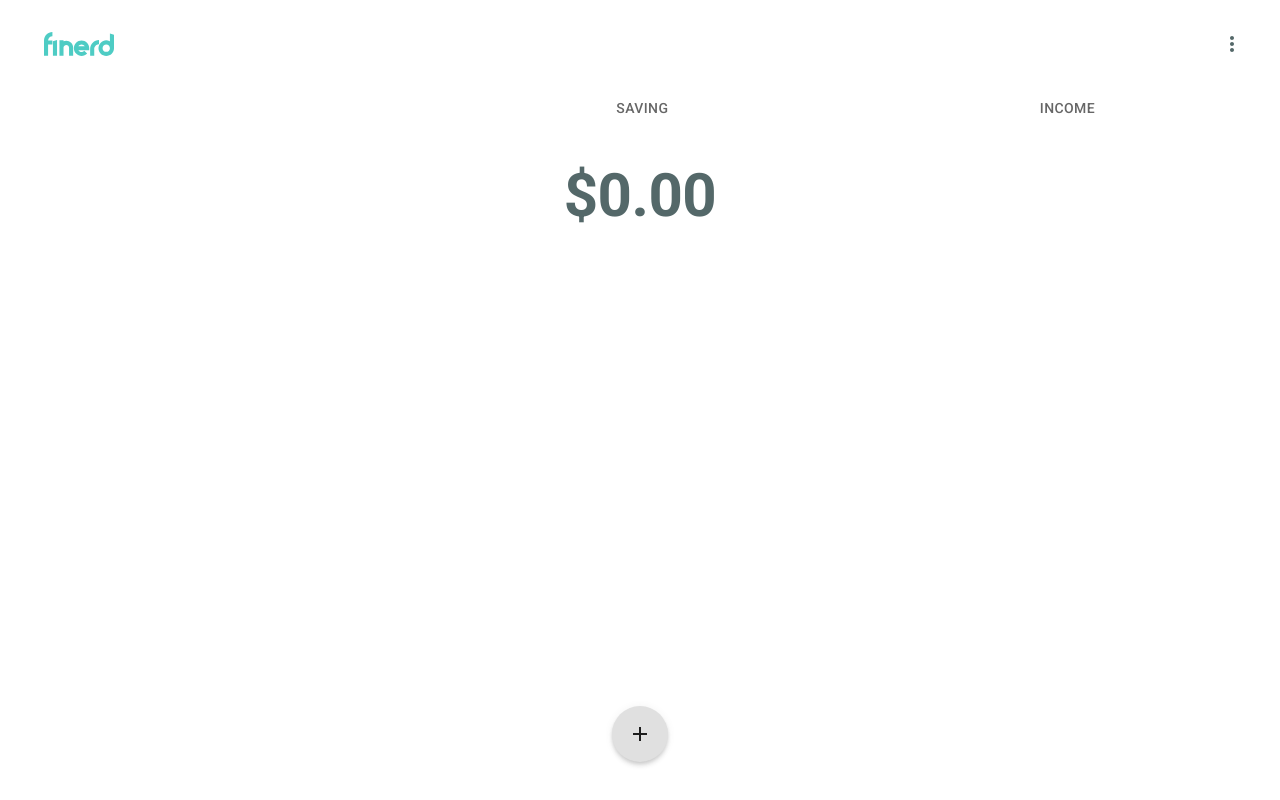
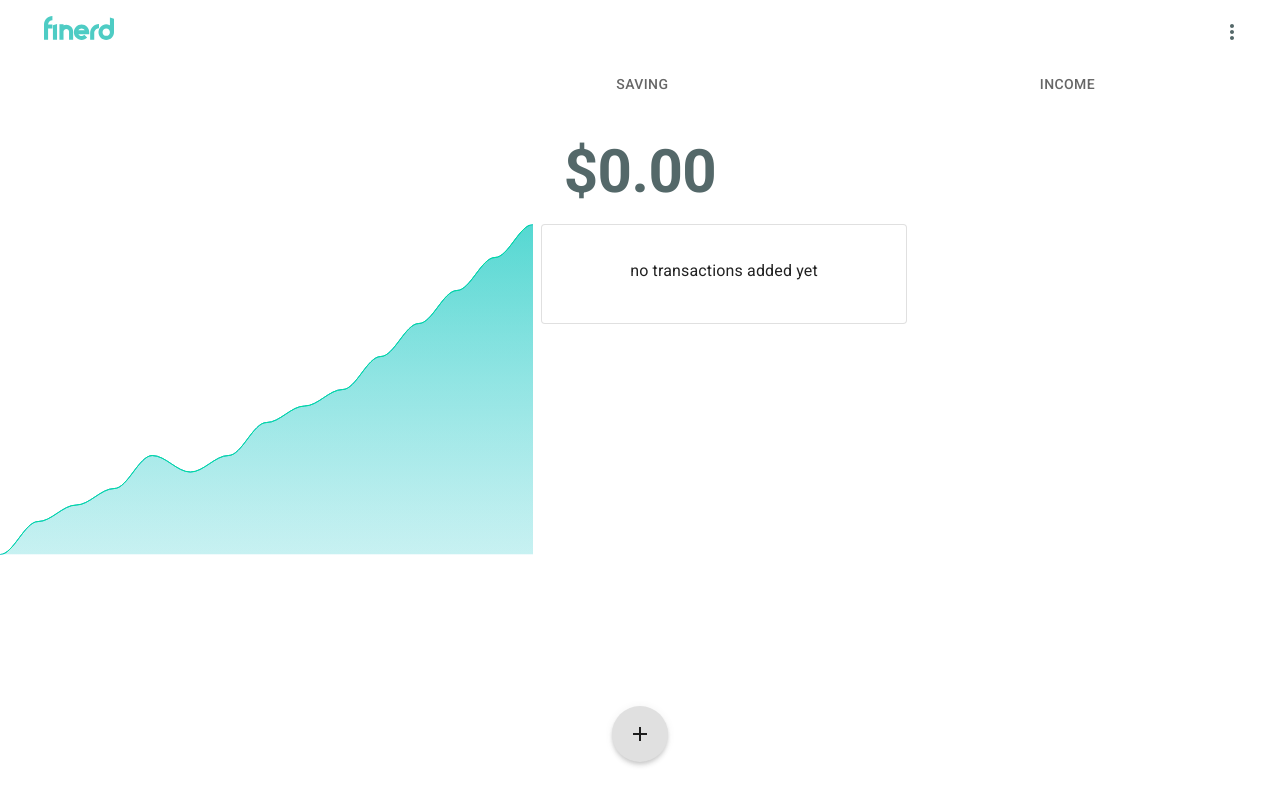
Before and after one commit to tchapsdev/finerd, a Next.js app: page / in a window 1280 px wide. Built offline with nearby package versions, Linux system fonts and the light colour scheme.

Commit message:
fix empty screen when there are no transactions

```diff
--- a/src/components/navbar/Navbar.tsx
+++ b/src/components/navbar/Navbar.tsx
@@ -52,9 +52,8 @@ export const Navbar = () => {
 	}, [current, tabs]);
 
 	return (
-		<>
-			<Menubar />
-			<Grid container alignItems="center" justifyContent="space-between" sx={{ rowGap: 3 }}>
+		<Menubar>
+			<Grid container alignItems="center" justifyContent="center" sx={{ rowGap: 3 }}>
 				<Grid item xs={12}>
 					<TabContainer className="tabs tabs-boxed" value={current} onChange={handleChange} centered>
 						{tabs.map((tab, index) => (
@@ -68,6 +67,6 @@ export const Navbar = () => {
 					</Typography>
 				</Grid>
 			</Grid>
-		</>
+		</Menubar>
 	);
 };
--- a/src/components/navbar/menubar/Menubar.tsx
+++ b/src/components/navbar/menubar/Menubar.tsx
@@ -1,13 +1,14 @@
 import MoreIcon from '@mui/icons-material/MoreVert';
 import { AppBar, Box, Container, IconButton, ImageList, ImageListItem, Toolbar } from '@mui/material';
+import { ReactNode } from 'react';
 
-export const Menubar = () => (
+export const Menubar = ({ children }: { children?: ReactNode }) => (
 	<Box sx={{ flexGrow: 1 }}>
 		<AppBar position="static" color="inherit" elevation={0} sx={{ boxShadow: 'none' }}>
 			<Container maxWidth={false}>
-				<Toolbar variant="dense">
+				<Toolbar variant="dense" sx={{ pt: 0 }}>
 					<Box sx={{ display: { xs: 'flex' }, flexGrow: 1 }}>
-						<IconButton edge="start" color="inherit">
+						<IconButton edge="start" color="inherit" sx={{ fontSize: 'inherit', pt: 0 }}>
 							<ImageList sx={{ minWidth: '70px', width: '70px' }} cols={1}>
 								<ImageListItem>
 									<img src={'/images/logo-cropped.svg'} alt="logo" loading="lazy" />
@@ -21,6 +22,7 @@ export const Menubar = () => (
 					</IconButton>
 				</Toolbar>
 			</Container>
+			{<>{children}</>}
 		</AppBar>
 	</Box>
 );
--- a/src/components/transactions/chart/Chart.tsx
+++ b/src/components/transactions/chart/Chart.tsx
@@ -50,6 +50,9 @@ const map: Record<TransactionType, TransactionType> = {
 	saving: 'expense',
 };
 
+// generate a default chart data when no transactions are available
+const dummy: number[] = [0, 0.1, 0.15, 0.2, 0.3, 0.25, 0.3, 0.4, 0.45, 0.5, 0.6, 0.7, 0.8, 0.9, 1];
+
 export const Chart = ({ transactions, type }: { transactions: Transaction[]; type: TransactionType }) => {
 	const [targetTransactions, setTargetTransactions] = useState([]);
 
@@ -60,11 +63,14 @@ export const Chart = ({ transactions, type }: { transactions: Transaction[]; typ
 
 	config.series = [
 		{
-			data: transactions.map(transaction => transaction.amount),
+			data: transactions.length ? transactions.map(transaction => transaction.amount) : dummy,
 			name: type,
 		},
 		{
-			data: targetTransactions.map(transaction => transaction.amount),
+			data:
+				transactions.length || targetTransactions.length
+					? targetTransactions.map(transaction => transaction.amount)
+					: dummy,
 			name: map[type],
 		},
 	];
--- a/src/components/transactions/list/TransactionList.tsx
+++ b/src/components/transactions/list/TransactionList.tsx
@@ -1,12 +1,34 @@
-import { Box, Card, CardActionArea, CardContent, CardMedia, Grid, Typography } from '@mui/material';
+import { Box, Card, CardActionArea, CardContent, CardMedia, Grid, Paper, styled, Typography } from '@mui/material';
 import { lowerCase, truncate, upperCase } from 'lodash';
 
+import variables from '../../../../styles/variables.module.scss';
 import { Transaction } from '../../../../types/@finerd';
 
+const EmptyCard = styled(Paper)({
+	backgroundColor: variables.secondaryFaded4,
+	height: 100,
+	textAlign: 'center',
+});
+
 // todo: add onClick handler to open edit transaction dialog
-export const TransactionList = ({ transactions }: { transactions: Transaction[] }) => (
+export const TransactionList = ({ transactions }: { transactions: Transaction[] }) => {
+	if (!transactions.length) {
+		return (
 			<Grid container alignItems="center" justifyContent="space-between" sx={{ pb: 13, px: 1, rowGap: 2 }}>
-		{transactions?.map(transaction => (
+				<Grid item xs={12} md={6}>
+					<EmptyCard variant="outlined" elevation={0}>
+						<Typography component="div" variant="subtitle1" sx={{ p: 0, pt: 4 }}>
+							no transactions added yet
+						</Typography>
+					</EmptyCard>
+				</Grid>
+			</Grid>
+		);
+	}
+
+	return (
+		<Grid container alignItems="center" justifyContent="space-between" sx={{ pb: 13, px: 1, rowGap: 2 }}>
+			{transactions.map(transaction => (
 				<Grid item xs={12} md={6} key={`${transaction.type}-transaction-${transaction.id}`}>
 					<CardActionArea>
 						<Card variant="outlined" sx={{ display: 'flex', flexDirection: 'row', width: 'inherit' }}>
@@ -22,7 +44,11 @@ export const TransactionList = ({ transactions }: { transactions: Transaction[]
 										{upperCase(transaction.category)}
 									</Typography>
 									<Typography variant="subtitle1" color="text.secondary" component="div">
-									{lowerCase(truncate(transaction.description, { length: 15 }))}
+										{lowerCase(
+											truncate(`${transaction.paymentMethod} ${transaction.description}`, {
+												length: 25,
+											})
+										)}
 									</Typography>
 								</CardContent>
 							</Box>
@@ -46,3 +72,4 @@ export const TransactionList = ({ transactions }: { transactions: Transaction[]
 			))}
 		</Grid>
 	);
+};
--- a/styles/variables.module.scss
+++ b/styles/variables.module.scss
@@ -14,7 +14,8 @@ $secondary-dark: #3f4f4f;
 
 $secondary-faded-1: #96a2a3;
 $secondary-faded-2: #b6bfbf;
-$secondary-faded-3: #d7dcdc;
+$secondary-faded-3: #ecf1f1;
+$secondary-faded-4: #f7f9f9;
 
 // Alert Colors
 $alert: #eb4c4c;
@@ -47,6 +48,7 @@ $base-font-size: 16px;
     secondaryFaded1: $secondary-faded-1;
     secondaryFaded2: $secondary-faded-2;
     secondaryFaded3: $secondary-faded-3;
+    secondaryFaded4: $secondary-faded-4;
     alert: $alert;
     alertLight: $alert-light;
     alertDark: $alert-dark;
```
Also changed, not shown: 1 other file (tests, documents, lock files or other folders). Lines whose indentation alone changed are shown as unchanged.
